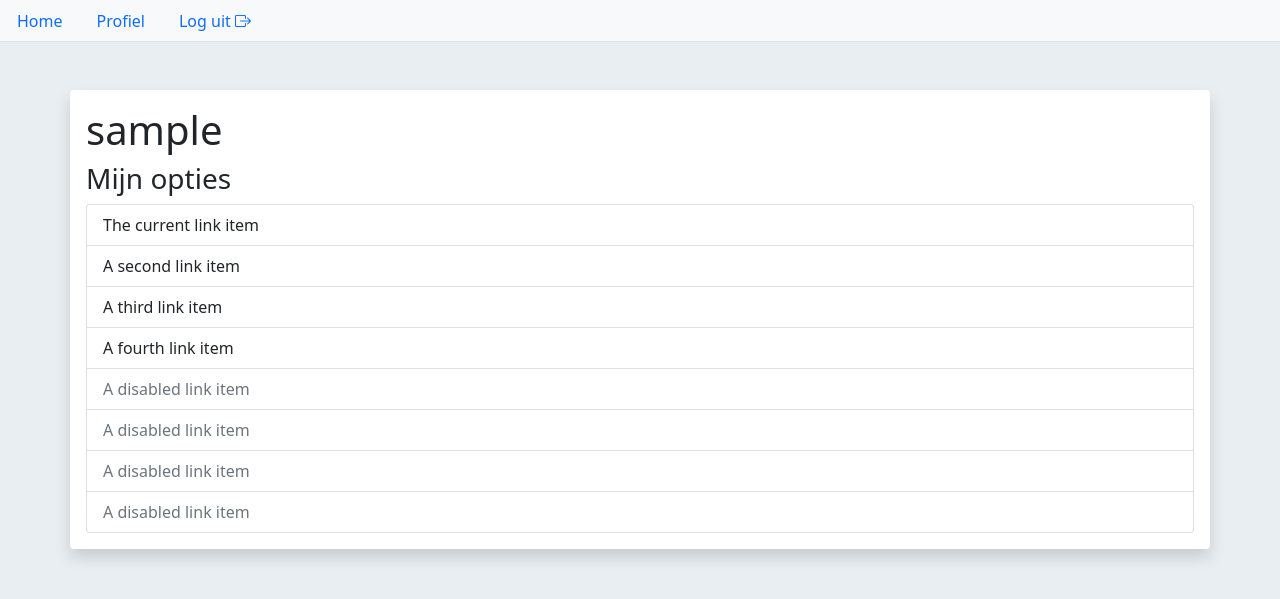
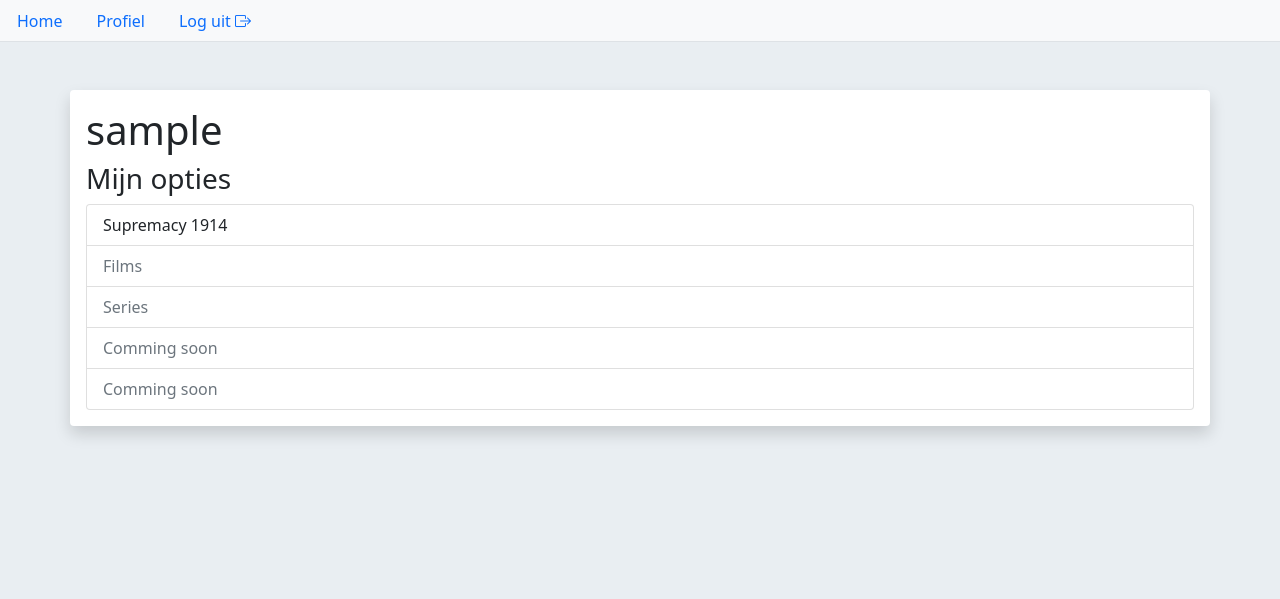
Before and after one commit to grishian/grishianapp, a Flask app: page /user/test in a window 1280 px wide. Shown: the top 599 px of the page. Run offline with Flask 2, Linux system fonts and the light colour scheme; the visitor is signed in with stand-in values (Sample User, id 1); data comes from the database, SQL or seed files in the repository; both versions use the stored data as it was after the commit.

Commit message:
supremacy page added

```diff
--- a/configuration.py
+++ b/configuration.py
@@ -2,7 +2,7 @@ class BaseConfiguration():
     DEBUG = True
     SECRET_KEY = 'my secret key'
 
-    # SQLALCHEMY_DATABASE_URI = 'sqlite:///users.db'
+    #SQLALCHEMY_DATABASE_URI = 'sqlite:///users.db'
     SQLALCHEMY_DATABASE_URI = 'postgresql://ppcgnjbgfpjuzr:d74db855ab3944cd27385f1c94fe43c164582840632c02f78deceb9650f8bb3c@ec2-3-226-163-72.compute-1.amazonaws.com:5432/d82t048gtm2ur9'
     DEBUG_TB_ENABLED = True
     DEBUG_TB_INTERCEPT_REDIRECTS = False
--- a/myapp/bp_user/views_user.py
+++ b/myapp/bp_user/views_user.py
@@ -86,6 +86,13 @@ def do_logout():
         return redirect(url_for('bp_general.do_home'))
 
 
+@bp_user.route("/supremacy")
+@login_required
+def do_supremacy():
+
+    return render_template('supremacy/supremacy_home.html')
+
+
 @bp_user.route('/user_list')
 @only_admins
 def do_user_list():
--- a/myapp/templates/user/user.html
+++ b/myapp/templates/user/user.html
@@ -3,28 +3,27 @@
 {% block main_content %}
 {% if current_user.profile_type == 0 %}
 {% set rank = 'Admin' %}
+{% set rank_color = 'red' %}
 {% elif current_user.profile_type == 1 %}
 {% set rank = '' %}
 {% elif current_user.profile_type == 2 %}
-{% set rank = 'Gebruiker' %}
+{% set rank = 'Gebruiker+' %}
+{% set rank_color = 'steelblue' %}
 {% elif current_user.profile_type == 3 %}
 {% set rank = 'Moderator' %}
+{% set rank_color = 'darkred' %}
 {% endif %}
 
 
-
-<h1>{{ current_user.username }} {{rank}}</h1>
+<h1>{{ current_user.username }} <span style="color: {{rank_color}}">{{rank}}</span></h1>
 
 <h3>Mijn opties</h3>
 <div class="list-group">
-    <a href="#" class="list-group-item list-group-item-action">The current link item</a>
-    <a href="#" class="list-group-item list-group-item-action">A second link item</a>
-    <a href="#" class="list-group-item list-group-item-action">A third link item</a>
-    <a href="#" class="list-group-item list-group-item-action">A fourth link item</a>
-    <a class="list-group-item list-group-item-action disabled">A disabled link item</a>
-    <a class="list-group-item list-group-item-action disabled">A disabled link item</a>
-    <a class="list-group-item list-group-item-action disabled">A disabled link item</a>
-    <a class="list-group-item list-group-item-action disabled">A disabled link item</a>
+    <a href="{{url_for('bp_user.do_supremacy')}}" class="list-group-item list-group-item-action">Supremacy 1914</a>
+    <a class="list-group-item list-group-item-action disabled">Films</a>
+    <a class="list-group-item list-group-item-action disabled">Series</a>
+    <a class="list-group-item list-group-item-action disabled">Comming soon</a>
+    <a class="list-group-item list-group-item-action disabled">Comming soon</a>
 </div>
 
 
```
Also changed, not shown: myapp/templates/supremacy/supremacy_home.html (added, +16 -0 lines), myapp/users.db.
